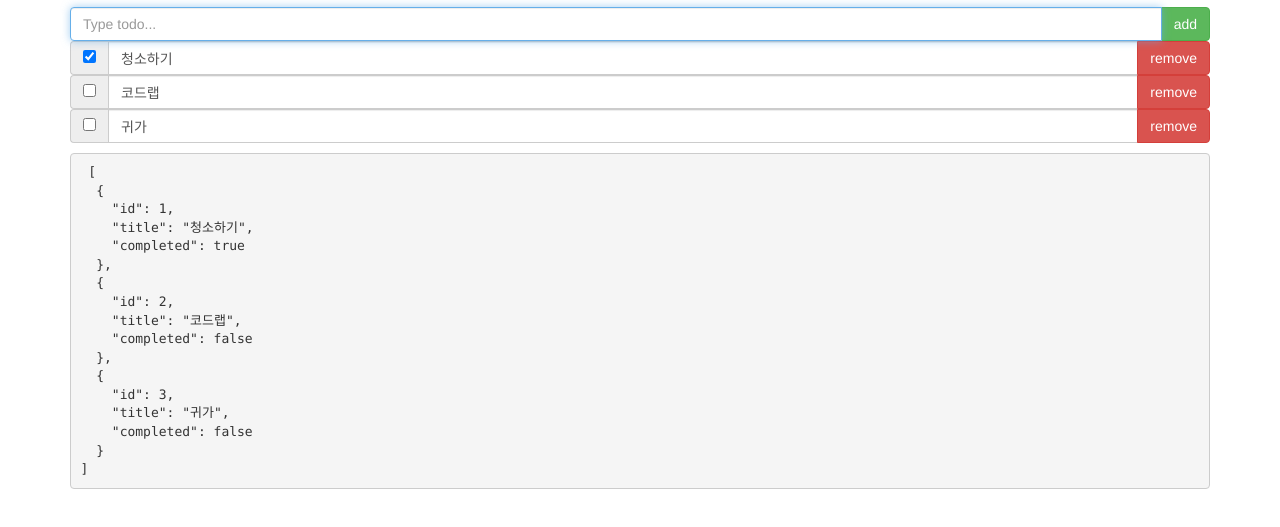
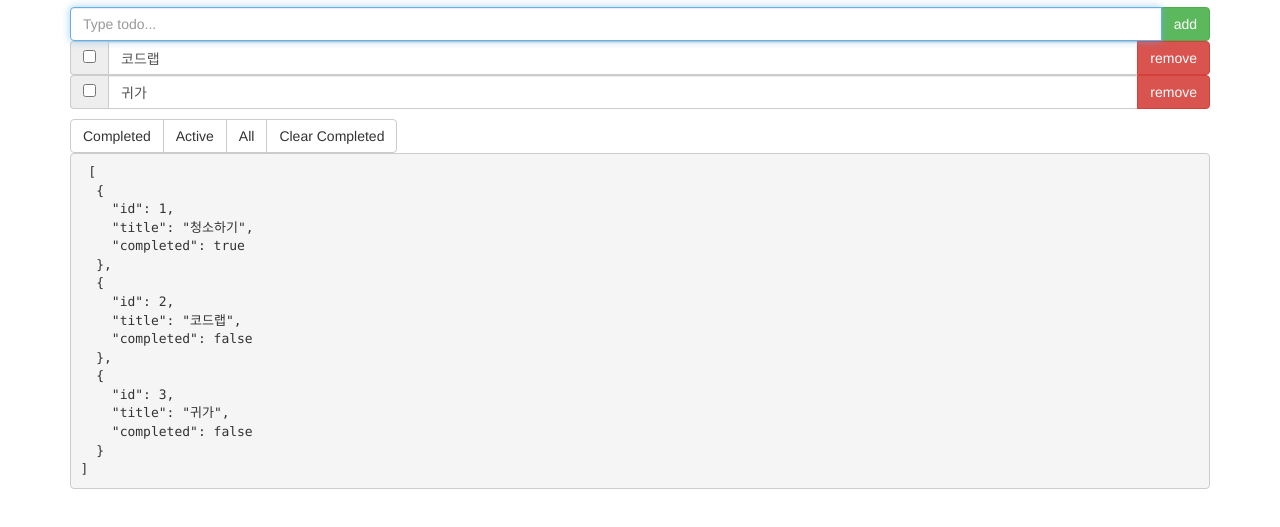
Before and after one commit to choijaewoong/todomvc_angular, a website: page index.html in a window 1280 px wide. Shown: the part 63-590 px from the top of the page. Drawn offline with nearby package versions, Linux system fonts and the light colour scheme.

Commit message:
필터링 기능 구현을 위한 버튼 그룹 추가 및 controller에 filter 변수 추가

```diff
--- a/index.html
+++ b/index.html
@@ -24,7 +24,7 @@
 
     <!-- todos 배열 길이 만큼 반복 -->
     <ul class="list-unstyled">
-      <li ng-repeat="todo in todos">
+      <li ng-repeat="todo in todos | filter: filter">
         <div class="input-group">
           <span class="input-group-addon">
             <input type="checkbox" ng-model="todo.completed">
@@ -36,9 +36,18 @@
         </div>
       </li>
     </ul>
+
+    <!-- 핕터 버튼  -->
+    <div class="btn-group" role="group" aria-label="...">
+      <button type="button" class="btn btn-default">Completed</button>
+      <button type="button" class="btn btn-default">Active</button>
+      <button type="button" class="btn btn-default">All</button>
+      <button type="button" class="btn btn-default">Clear Completed</button>
+    </div>
+
     <!-- json 형식 출력 해보기 -->
     <pre> {{todos | json}} </pre>
-  </div>
+  </div><!-- container -->
 
   <!-- 앵귤러 로딩 -->
   <script src="node_modules/angular/angular.js"></script>
--- a/js/controllers/TodomvcCtrl.js
+++ b/js/controllers/TodomvcCtrl.js
@@ -15,6 +15,9 @@ angular.module('todomvc')
       completed: false
     }
   ];
+
+  // 필터 변수 추가
+  $scope.filter = {completed: false};
 
   $scope.add = function(newTodoTitle){
     // console.log('add() newTodoTitle:' , newTodoTitle);
```
